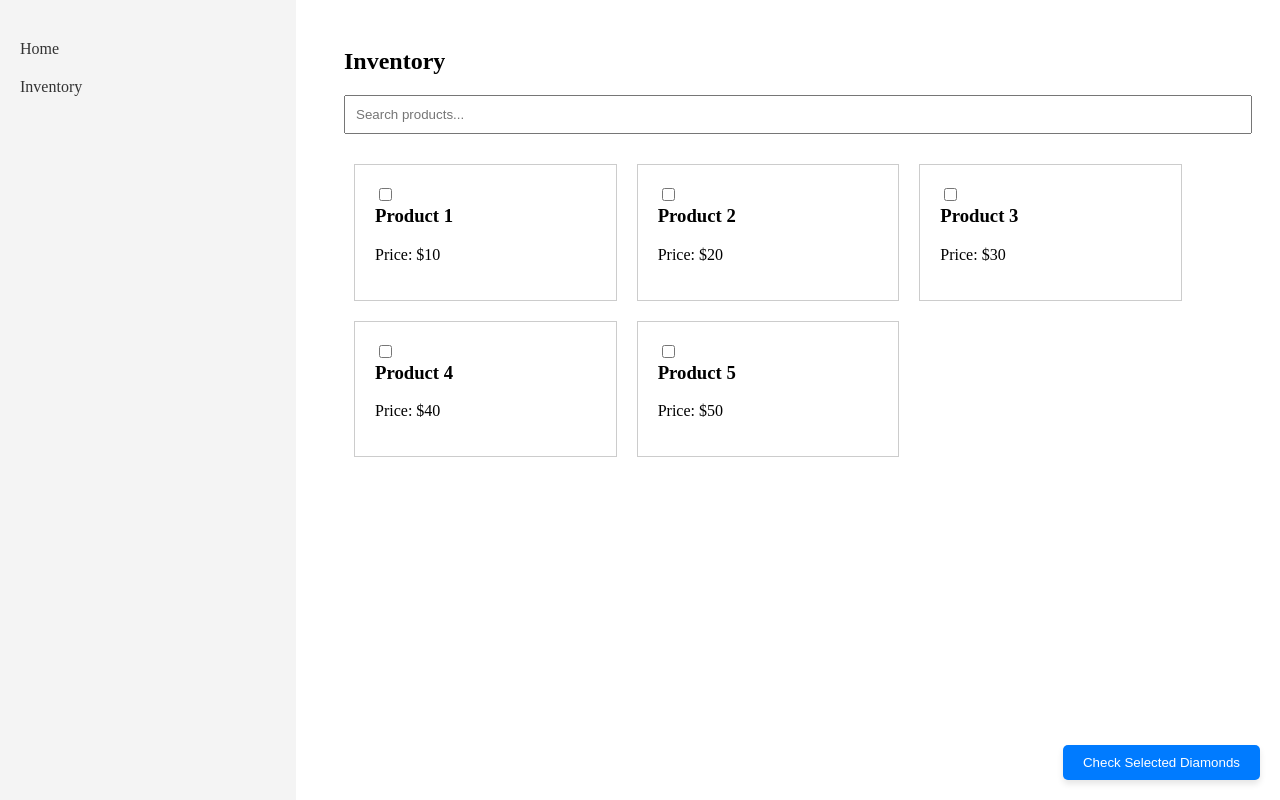
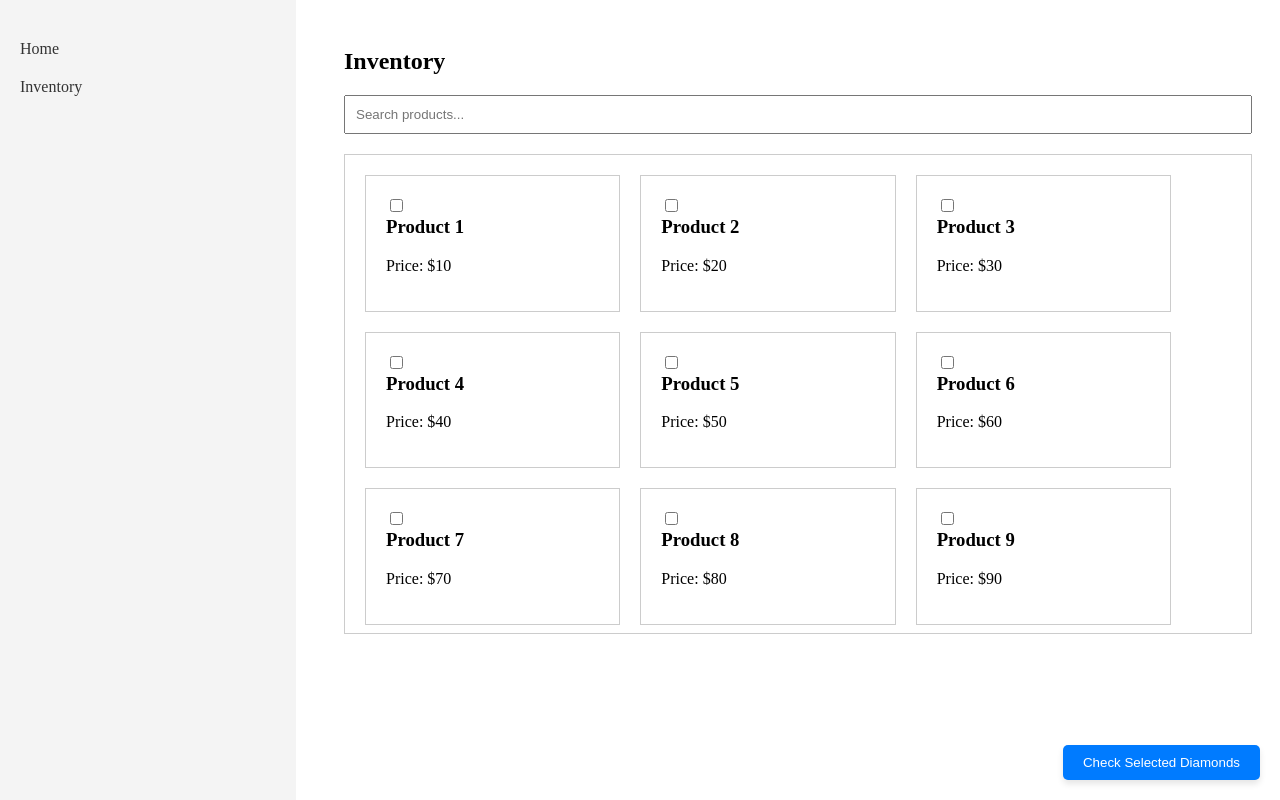
Before and after one commit to 24046416G/Dapp-Project, a React app in the folder front-end/: page / in a window 1280 px wide. Built offline with nearby package versions, Linux system fonts and the light colour scheme.

Commit message:
Inventory.jsx

```diff
--- a/front-end/src/components/Inventory/Index.jsx
+++ b/front-end/src/components/Inventory/Index.jsx
@@ -7,6 +7,21 @@ const productsData = [
     { id: 3, name: 'Product 3', price: 30 },
     { id: 4, name: 'Product 4', price: 40 },
     { id: 5, name: 'Product 5', price: 50 },
+    { id: 6, name: 'Product 6', price: 60 },
+    { id: 7, name: 'Product 7', price: 70 },
+    { id: 8, name: 'Product 8', price: 80 },
+    { id: 9, name: 'Product 9', price: 90 },
+    { id: 10, name: 'Product 10', price: 100 },
+    { id: 11, name: 'Product 11', price: 10 },
+    { id: 12, name: 'Product 12', price: 20 },
+    { id: 13, name: 'Product 13', price: 30 },
+    { id: 14, name: 'Product 14', price: 40 },
+    { id: 15, name: 'Product 15', price: 50 },
+    { id: 16, name: 'Product 16', price: 60 },
+    { id: 17, name: 'Product 17', price: 70 },
+    { id: 18, name: 'Product 18', price: 80 },
+    { id: 19, name: 'Product 19', price: 90 },
+    { id: 20, name: 'Product 20', price: 100 },
 ];
 
 const Inventory = () => {
@@ -45,6 +60,7 @@ const Inventory = () => {
                 onChange={handleSearchChange}
                 className="search-bar"
             />
+            <div className="products-container">
                 <div className="products">
                     {filteredProducts.map((product) => (
                         <div key={product.id} className="product-card">
@@ -58,6 +74,7 @@ const Inventory = () => {
                         </div>
                     ))}
                 </div>
+            </div>
             <button onClick={handleButtonClick} className="make-jewelry-button">
                 Check Selected Diamonds
             </button>
--- a/front-end/src/css/inventory.css
+++ b/front-end/src/css/inventory.css
@@ -3,6 +3,14 @@
     width: 100%;
     padding: 10px;
     margin-bottom: 20px;
+    box-sizing: border-box;
+  }
+
+  .products-container {
+    height: 60vh;
+    overflow-y: auto;
+    border: 1px solid #ccc;
+    padding: 10px;
     box-sizing: border-box;
   }
 
```
Lines whose indentation alone changed are shown as unchanged.
